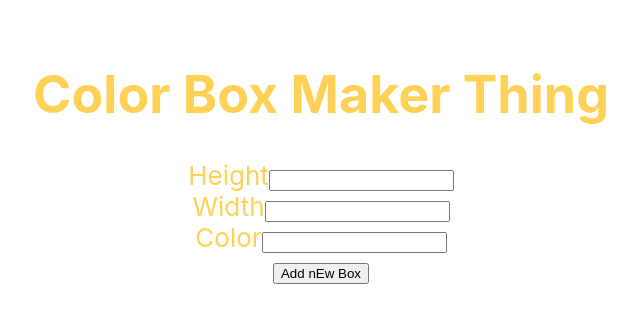
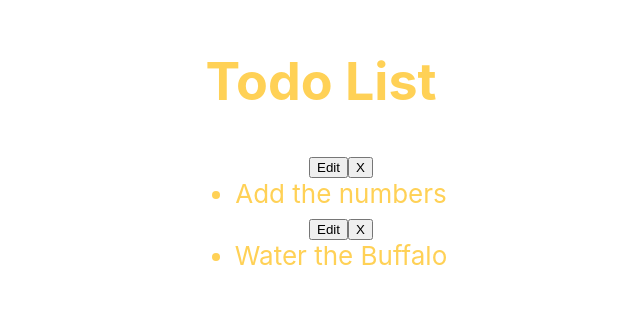
Before and after one commit to mykey007/react-course, a React (Create React App) app: page / in a window 1280 px wide. Shown: the part 244-566 px from the top of the page, without its empty margins (319-959 px from the left). Built offline with nearby package versions, Linux system fonts and the light colour scheme.

Commit message:
adding todolist and todo task components

```diff
--- a/src/App.js
+++ b/src/App.js
@@ -11,14 +11,15 @@ import './App.css';
 // import NumberList from './NumberList'
 // import Form from './Form'
 //import ShoppingList from './ShoppingList'
-import BoxList from './BoxList'
+// import BoxList from './BoxList'
+import TodoList from './TodoList'
 
 
 function App() {
   return (
     <div className="App">
       <header className="App-header">
-        <BoxList />
+        <TodoList />
       </header>
     </div>
   );
--- /dev/null
+++ b/src/Todo.js
@@ -0,0 +1,15 @@
+import React, { Component } from 'react'
+
+class Todo extends Component {
+    render() {
+        return(
+            <div>
+                <button>Edit</button>
+                <button>X</button>
+                <li>{this.props.task}</li>
+            </div>
+        )
+    }
+}
+
+export default Todo
--- /dev/null
+++ b/src/TodoList.js
@@ -0,0 +1,23 @@
+import React, { Component } from "react";
+import Todo from './Todo'
+class TodoList extends Component {
+    constructor(props) {
+        super(props)
+        this.state = {todos: [{task: "Add the numbers"},{task: "Water the Buffalo"}]}
+    }
+    render() {
+        const todos = this.state.todos.map(todo => {
+            return <Todo task={todo.task} />
+        })
+        return (
+            <div className='Ball'>
+            <h1>Todo List</h1>
+            <ul>
+                {todos}
+            </ul>
+            </div>
+        )
+    }
+}
+
+export default TodoList
```
